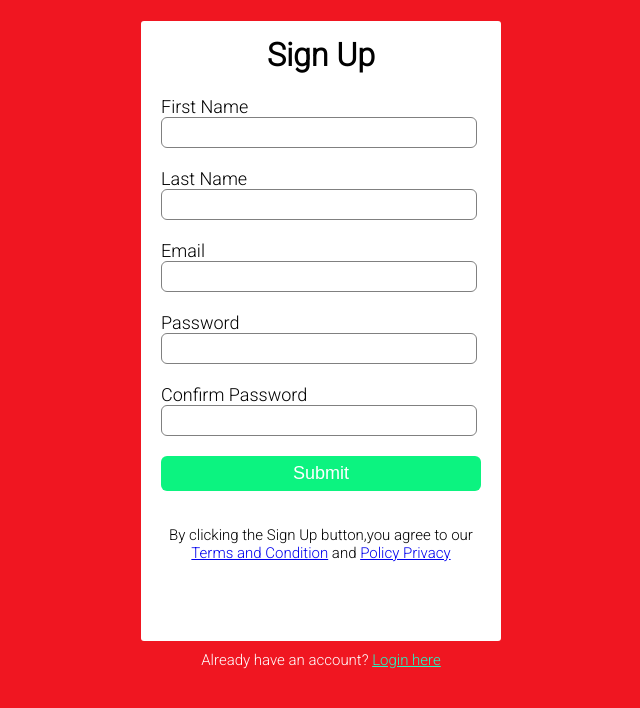
After one commit to Arttu21003/DesignFactoryProject, a PHP site: page /SignUpForm/signup.html in a window 1280 px wide. The commit adds this page. Shown: the top 708 px of the page, without its empty margins (319-959 px from the left). Run offline with PHP 8.4, Linux system fonts and the light colour scheme.

Commit message:
signup login

```diff
--- a/SignUpForm/script.js
+++ /dev/null
@@ -1,6 +0,0 @@
-const container = document.querySelector(".container");
-const signUpBtn = document.querySelector(".green-bg button");
-
-signUpBtn.addEventListener("click", () => {
-  container.classList.toggle("change");
-});
--- /dev/null
+++ b/SignUpForm/signup.html
@@ -0,0 +1,35 @@
+<!DOCTYPE html>
+<html lang="en">
+  <head>
+    <title>Sign Up</title>
+    <link rel="stylesheet" href="style.css" />
+    <link
+      href="https://fonts.googleapis.com/css2?family=Roboto:wght@300&display=swap"
+      rel="stylesheet"/>
+  </head>
+  <body>
+    <div class="signup-box">
+      <h1>Sign Up</h1>
+      <form>
+        <label>First Name</label>
+        <input type="text" placeholder="" />
+        <label>Last Name</label>
+        <input type="text" placeholder="" />
+        <label>Email</label>
+        <input type="email" placeholder="" />
+        <label>Password</label>
+        <input type="password" placeholder="" />
+        <label>Confirm Password</label>
+        <input type="password" placeholder="" />
+        <input type="button" value="Submit" />
+      </form>
+      <p>
+        By clicking the Sign Up button,you agree to our <br />
+        <a href="#">Terms and Condition</a> and <a href="#">Policy Privacy</a>
+      </p>
+    </div>
+    <p class="para-2">
+      Already have an account? <a href="login.html">Login here</a>
+    </p>
+  </body>
+</html>
--- a/SignUpForm/style.css
+++ b/SignUpForm/style.css
@@ -1,165 +1,72 @@
-* {
-    margin: 0;
-    padding: 0;
-    box-sizing: border-box;
-    outline: none;
-    font-family: Quicksand, sans-serif;
+body {
+  background-color: #f01621;
+  font-family: "Roboto", sans-serif;
 }
 
-  html {
-    font-size: 62.5%;
+.signup-box {
+  width: 360px;
+  height: 620px;
+  margin: auto;
+  background-color: white;
+  border-radius: 3px;
 }
 
-  .container {
-    width: 100%;
-    height: 100vh;
-    display: flex;
-    justify-content: center;
-    align-items: center;
+.login-box {
+  width: 360px;
+  height: 280px;
+  margin: auto;
+  border-radius: 3px;
+  background-color: white;
 }
 
-  .form-wrapper {
-    width: 100rem;
-    height: 70rem;
-    background-color: #eee;
-    border-radius: 3rem;
-    box-shadow: 0 2rem 6rem rgba(0, 0, 0, 0.3);
-    position: relative;
-    overflow: hidden;
+h1 {
+  text-align: center;
+  padding-top: 15px;
 }
 
-  .banner {
-    position: absolute;
-    top: 25%;
-    left: -30rem;
+h4 {
   text-align: center;
-    color: #fff;
-    width: 30rem;
-    z-index: 100;
-    transition: left 0.8s;
 }
 
-  .container.change .banner {
-    left: 5rem;
+form {
+  width: 300px;
+  margin-left: 20px;
 }
 
-  .banner h1 {
-    font-size: 4rem;
-    margin-bottom: 3rem;
+form label {
+  display: flex;
+  margin-top: 20px;
+  font-size: 18px;
 }
 
-  .banner p {
-    font-size: 2rem;
+form input {
+  width: 100%;
+  padding: 7px;
+  border: none;
+  border: 1px solid gray;
+  border-radius: 6px;
+  outline: none;
 }
-
-  .green-bg {
-    width: 100%;
-    height: 100%;
-    background: linear-gradient(to right, #3ab19b, #4cbf91);
-    position: absolute;
-    top: 0;
-    left: 0;
-    z-index: 50;
-    transition: width 1.5s cubic-bezier(0.19, 1, 0.22, 1);
+input[type="button"] {
+  width: 320px;
+  height: 35px;
+  margin-top: 20px;
+  border: none;
+  background-color: #0cf380;
+  color: white;
+  font-size: 18px;
 }
-
-  .container.change .green-bg {
-    width: 40%;
+p {
+  text-align: center;
+  padding-top: 20px;
+  font-size: 15px;
 }
-
-  .green-bg button {
-    position: absolute;
-    top: 60%;
-    left: 50%;
-    transform: translateX(-50%);
-    width: 16rem;
-    height: 5rem;
-    background-color: transparent;
-    border: 0.1rem solid #fff;
-    border-radius: 3rem;
-    text-transform: uppercase;
-    letter-spacing: 0.1rem;
-    color: #fff;
-    cursor: pointer;
+.para-2 {
+  text-align: center;
+  color: white;
+  font-size: 15px;
+  margin-top: -10px;
 }
-
-  .signup-form {
-    width: 60rem;
-    height: 100%;
-    position: absolute;
-    top: 0;
-    left: 0;
-    display: flex;
-    flex-direction: column;
-    justify-content: space-around;
-    align-items: center;
-    padding: 10rem 0;
-    transition: left 1.5s cubic-bezier(0.19, 1, 0.22, 1);
+.para-2 a {
+  color: #1ffdc6;
 }
-
-  .container.change .signup-form {
-    left: 40rem;
-  }
-
-  .signup-form h1 {
-    font-size: 4rem;
-    color: #3aaf9f;
-  }
-
-  .social-media {
-    display: flex;
-  }
-
-  .social-media i {
-    width: 4rem;
-    height: 4rem;
-    border: 0.1rem solid #777;
-    border-radius: 50%;
-    display: flex;
-    justify-content: center;
-    align-items: center;
-    margin-right: 2rem;
-    font-size: 2rem;
-    color: #555;
-  }
-
-  .signup-form p {
-    font-size: 1.8rem;
-    color: #555;
-    margin-bottom: 2rem;
-  }
-
-  .input-group {
-    position: relative;
-  }
-
-  .input-group input {
-    width: 28rem;
-    height: 5rem;
-    padding: 1rem 1rem 1rem 3rem;
-    background-color: #ddd;
-    border: none;
-    border-radius: 0.5rem;
-  }
-
-  .input-group i {
-    position: absolute;
-    top: 50%;
-    left: 1rem;
-    transform: translateY(-50%);
-    font-size: 1.2rem;
-    color: #555;
-  }
-
-  .signup-form button {
-    width: 16rem;
-    height: 5rem;
-    background-color: #3aaf9f;
-    border: none;
-    border-radius: 3rem;
-    text-transform: uppercase;
-    letter-spacing: 0.1rem;
-    color: #fff;
-    margin-top: 3rem;
-    cursor: pointer;
-  }
```
Also changed, not shown: SignUpForm/index.html (deleted, +0 -57 lines), SignUpForm/login.html (added, +25 -0 lines). Lines whose indentation alone changed are shown as unchanged.
